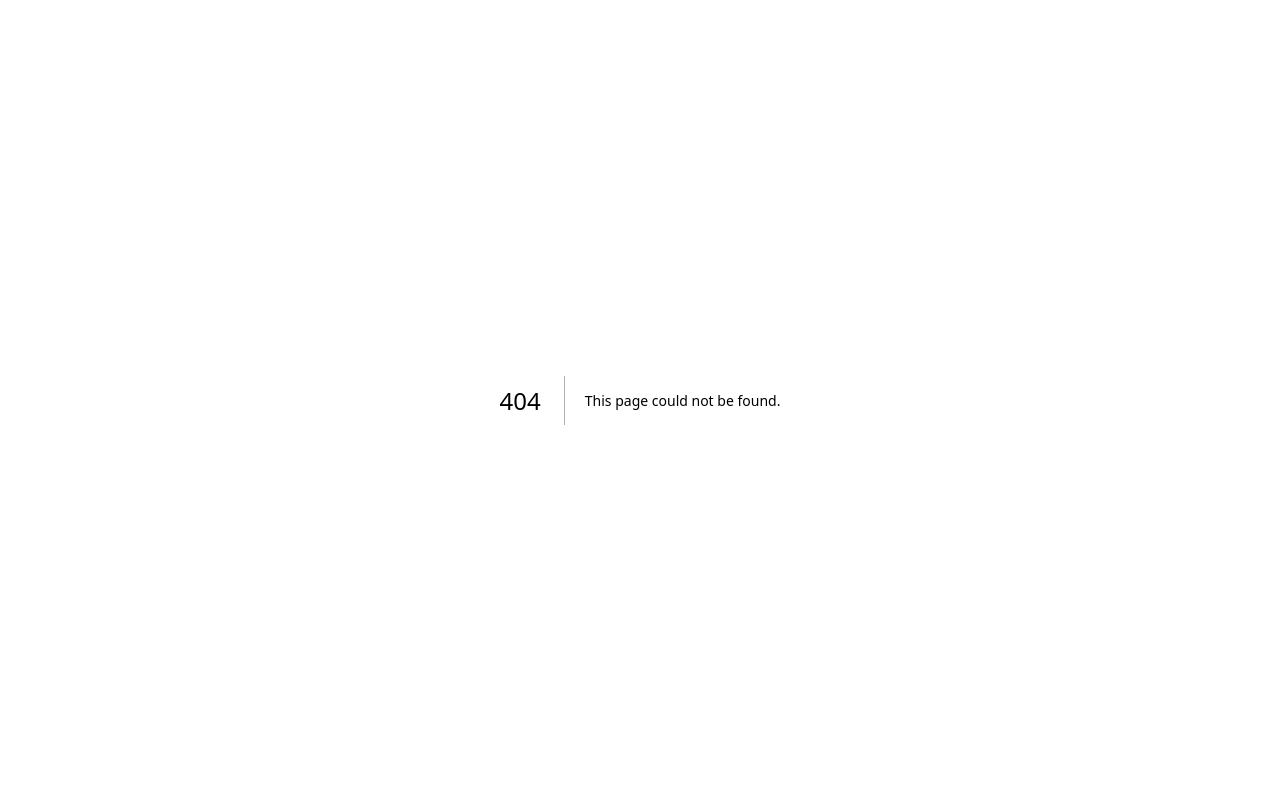
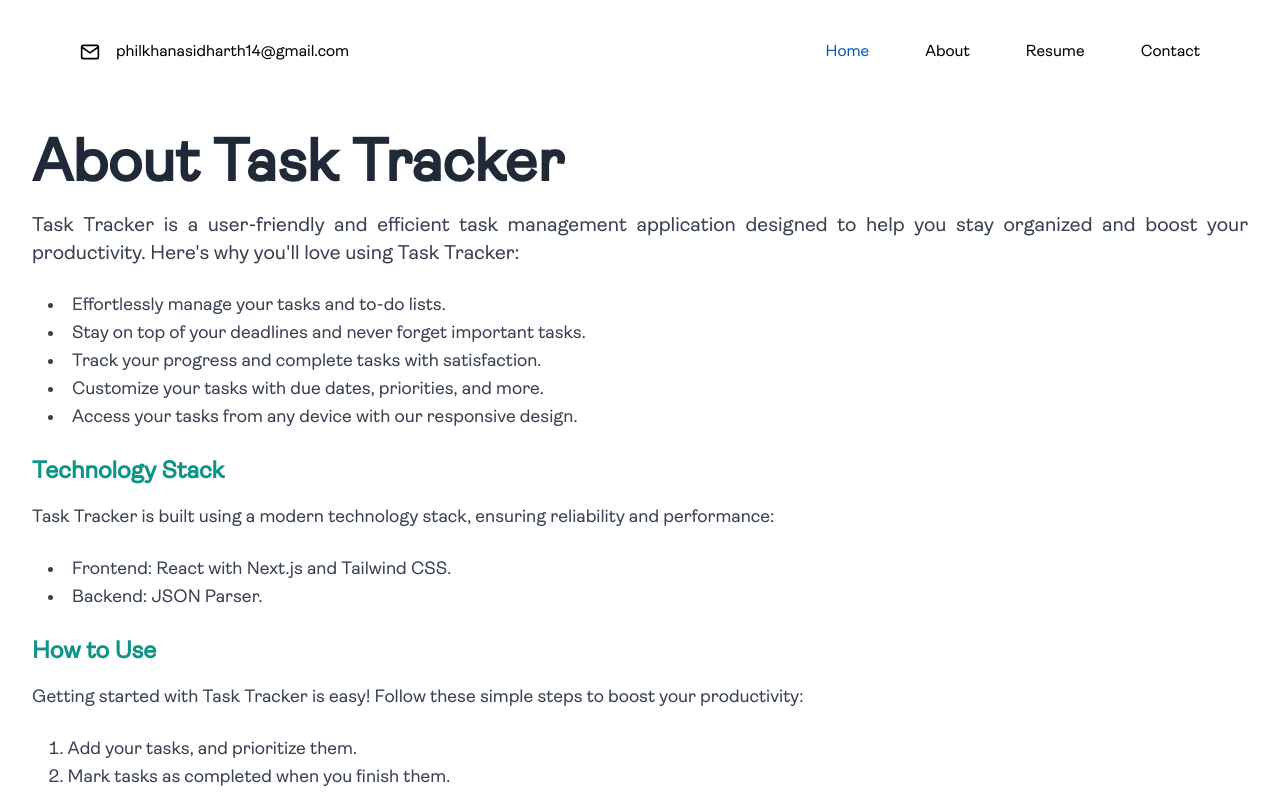
Before and after one commit to psidh/openWeatherApi, a Next.js app: page /about in a window 1280 px wide. Before the commit this address had no page. Shown: the top 795 px of the page. Built offline with nearby package versions, Linux system fonts and the light colour scheme.

Commit message:
about page added

```diff
--- /dev/null
+++ b/src/app/about/layout.tsx
@@ -0,0 +1,22 @@
+import '../globals.css'
+import type { Metadata } from 'next'
+import { Inter } from 'next/font/google'
+
+const inter = Inter({ subsets: ['latin'] })
+
+export const metadata: Metadata = {
+  title: 'ToDo List',
+  description: 'Created w/ NextJs',
+}
+
+export default function RootLayout({
+  children,
+}: {
+  children: React.ReactNode
+}) {
+  return (
+    <html lang="en">
+      <body className={inter.className}>{children}</body>
+    </html>
+  )
+}
--- /dev/null
+++ b/src/app/about/page.tsx
@@ -0,0 +1,61 @@
+/* eslint-disable @next/next/no-page-custom-font */
+"use client";
+import Image from 'next/image'
+import NavBar from '../components/NavBar'
+import styled, { createGlobalStyle } from "styled-components";
+import Footer from '../components/Footer';
+import { useEffect, useState } from 'react';
+const GlobalStyle = createGlobalStyle`
+@font-face {
+  font-family: 'Ambit';
+  src: url('/fonts/Ambit/Ambit-Regular.ttf') format('truetype');
+}
+`;
+export default function About(){
+
+  return (
+<div style={{ fontFamily: 'Ambit, sans-serif' }} className="bg-white dark:bg-black">
+  <div className="font-Ambit">
+    <GlobalStyle />
+    <NavBar />
+  </div>
+  <div className="container mx-auto px-4 md:px-8 py-8 text-justify ">
+    <h1 className="text-4xl md:text-6xl font-bold dark:text-white text-gray-800 mb-4">
+      About Task Tracker
+    </h1>
+    <p className="text-xl dark:text-gray-300 text-gray-700 mb-6">
+      Task Tracker is a user-friendly and efficient task management application designed to help you stay organized and boost your productivity. Here's why you'll love using Task Tracker:
+    </p>
+    <ul className="list-disc text-lg list-inside dark:text-gray-300 text-gray-700 mb-6 pl-4">
+      <li>Effortlessly manage your tasks and to-do lists.</li>
+      <li>Stay on top of your deadlines and never forget important tasks.</li>
+      <li>Track your progress and complete tasks with satisfaction.</li>
+      <li>Customize your tasks with due dates, priorities, and more.</li>
+      <li>Access your tasks from any device with our responsive design.</li>
+    </ul>
+    <h2 className="text-2xl font-semibold dark:text-teal-400 text-teal-600 mb-4">Technology Stack</h2>
+    <p className="text-lg dark:text-gray-300 text-gray-700 mb-6">
+      Task Tracker is built using a modern technology stack, ensuring reliability and performance:
+    </p>
+    <ul className="list-disc text-lg list-inside dark:text-gray-300 text-gray-700 mb-6 pl-4">
+      <li>Frontend: React with Next.js and Tailwind CSS.</li>
+      <li>Backend: JSON Parser.</li>
+    </ul>
+    <h2 className="text-2xl font-semibold dark:text-teal-400 text-teal-600 mb-4">How to Use</h2>
+    <p className="text-lg dark:text-gray-300  text-gray-700 mb-6">
+      Getting started with Task Tracker is easy! Follow these simple steps to boost your productivity:
+    </p>
+    <ol className="list-decimal list-inside text-lg dark:text-gray-300 text-gray-700 mb-6 pl-4">
+      <li>Add your tasks, and prioritize them.</li>
+      <li>Mark tasks as completed when you finish them.</li>
+      <li>Stay organized and enjoy a productive day!</li>
+    </ol>
+    <p className="text-lg dark:text-gray-300 text-gray-700 mb-6">
+      Task Tracker is designed to help you manage your tasks efficiently and make your daily life more organized. Try it today and experience the difference!
+    </p>
+  </div>
+  <Footer />
+</div>
+
+  );
+}
--- a/src/app/components/taskForm.tsx
+++ b/src/app/components/Form.tsx
@@ -16,18 +16,16 @@ const TaskForm: React.FC<TaskFormProps> = ({ addTask }) => {
   };
 
   return (
-    <form onSubmit={handleSubmit} className="my-4">
-        <div className='flex flex-col justify-center items-center'>
+    <form onSubmit={handleSubmit} className="">
+        <div className='flex flex-col justify-center items-center h-[40vh]'>
         <input
         type="text"
         placeholder="Add Task"
         value={task}
         onChange={(e: React.ChangeEvent<HTMLInputElement>) => setTask(e.target.value)}
-        className="dark:bg-black py-3 pl-4 pr-28 rounded-lg border border-gray-300"
+        className="dark:bg-white dark:text-black py-3 pl-4 pr-28 rounded-lg border border-gray-300"
         />
-
-      <h1></h1>
-      <button type="submit" className="text-xl md:text-2xl my-8 py-2 px-12  hover:bg-teal-600 bg-teal-500 text-white rounded-md">
+      <button type="submit" className="text-xl md:text-2xl my-6 py-2 px-12  hover:bg-teal-600 bg-teal-500 text-white rounded-md">
         Add
       </button>
       </div>
--- /dev/null
+++ b/src/app/components/Intro.tsx
@@ -0,0 +1,28 @@
+// pages/index.js
+"use client";
+import React, { useState } from 'react';
+
+export default function Intro() {
+  const [tasks, setTasks] = useState([]);
+
+  // Add, edit, and delete task functions will go here
+
+  return (
+    <div className="container mx-auto p-8 text-justify relative">
+  <h1 className="text-4xl md:text-6xl font-bold mb-4 text-transparent bg-clip-text bg-gradient-to-r from-purple-400 to-pink-600">
+    Welcome to Task Tracker
+  </h1>
+  <p className="text-lg  mb-6">
+    Stay organized and productive with our task tracking app. Manage your tasks efficiently and never miss a deadline.
+  </p>
+  <div className="flex items-center space-x-4">
+    <a href="/about" className="dark:text-teal-300 text-teal-600 hover:underline">
+      Learn More
+    </a>
+  </div>
+
+</div>
+
+
+  );
+}
--- a/src/app/components/navbar.tsx
+++ b/src/app/components/navbar.tsx
@@ -42,8 +42,8 @@ export default function NavBar() {
         </a>
         <div className="gap-14 hidden lg:flex ">
           <a className="text-[#005AC1]" href="/">Home</a>
-          <a className=" hover:text-green-600" href="https://psidh.vercel.app"> Resume </a>
-          <a className=" hover:text-green-600" href="https://psidhQuotes.vercel.app"> Quotes App </a>
+          <a className=" hover:text-green-600" href="/about">About </a>
+          <a className=" hover:text-green-600" href="https://psidh.vercel.app" target="_blank">Resume</a>
           <a className=" hover:text-green-600" href="/#footer">Contact</a>
         </div>
         <svg
@@ -67,10 +67,10 @@ export default function NavBar() {
 
       {isNavOpen && ( // Render the navigation links if isNavOpen is true
         <div className="flex flex-col lg:hidden ">
-          <a className="text-[#005AC1] m-6" href="/">Home</a>
-          <a className="m-6   hover:text-green-600" href="https://psidh.vercel.app"> Resume </a>
-          <a className="m-6   hover:text-green-600" href="https://psidhQuotes.vercel.app"> Quotes App </a>
-          <a className="m-6   hover:text-green-600" href="/#footer"> Contact </a>
+          <a className="text-[#005AC1]" href="/">Home</a>
+          <a className=" hover:text-green-600" href="/about">About </a>
+          <a className=" hover:text-green-600" href="https://psidh.vercel.app" target="_blank">Resume</a>
+          <a className=" hover:text-green-600" href="/#footer">Contact</a>
         </div>
       )}
       </div>
--- a/src/app/components/task.tsx
+++ /dev/null
@@ -1,16 +0,0 @@
-// pages/index.js
-"use client";
-import React, { useState } from 'react';
-
-export default function Home() {
-  const [tasks, setTasks] = useState([]);
-
-  // Add, edit, and delete task functions will go here
-
-  return (
-    <div >
-      <h1 >Task Tracker</h1>
-      {/* Task form and task list components */}
-    </div>
-  );
-}
--- a/src/app/page.tsx
+++ b/src/app/page.tsx
@@ -1,12 +1,13 @@
 /* eslint-disable @next/next/no-page-custom-font */
 "use client";
 import Image from 'next/image'
-import NavBar from './components/navbar'
+import NavBar from './components/NavBar'
 import styled, { createGlobalStyle } from "styled-components";
-import Footer from './components/footer';
-import TaskForm from './components/taskForm';
-import TaskList from './components/TaskList';
+import Footer from './components/Footer';
+import TaskForm from './components/Form';
+import TaskList from './components/List';
 import { useEffect, useState } from 'react';
+import Intro from './components/Intro';
 const GlobalStyle = createGlobalStyle`
 @font-face {
   font-family: 'Ambit';
@@ -54,16 +55,14 @@ export default function Home() {
 
   return (
     <div style={{ fontFamily: 'Ambit, sans-serif'}} >
-    <div className="font-Ambit">
+    <div className="font-Ambit bg-white dark:bg-black ">
     <GlobalStyle />
     <NavBar />
+    <Intro />
+    <TaskForm addTask={addTask}/>
+    <TaskList tasks={tasks} deleteTask={deleteTask} toggleComplete={toggleComplete} editTask={editTask} />
+    <Footer />
     </div>
-    <div className='flex flex-col items-center min-h-screen justify-center'>
-      <h1 className='text-4xl md:text-6xl my-4'>Task Tracker</h1>
-      <TaskForm addTask={addTask}/>
-      <TaskList tasks={tasks} deleteTask={deleteTask} toggleComplete={toggleComplete} editTask={editTask} />
-    </div>
-    <Footer />
     </div>
   );
 }
--- a/tsconfig.json
+++ b/tsconfig.json
@@ -22,6 +22,6 @@
       "@/*": ["./src/*"]
     }
   },
-  "include": ["next-env.d.ts", "**/*.ts", "**/*.tsx", ".next/types/**/*.ts", "src/app/components/navbar.tsx"],
+  "include": ["next-env.d.ts", "**/*.ts", "**/*.tsx", ".next/types/**/*.ts", "src/app/components/NavBar.tsx"],
   "exclude": ["node_modules"]
 }
```
Also changed, not shown: src/app/components/List.tsx (renamed from src/app/components/TaskList.tsx).
